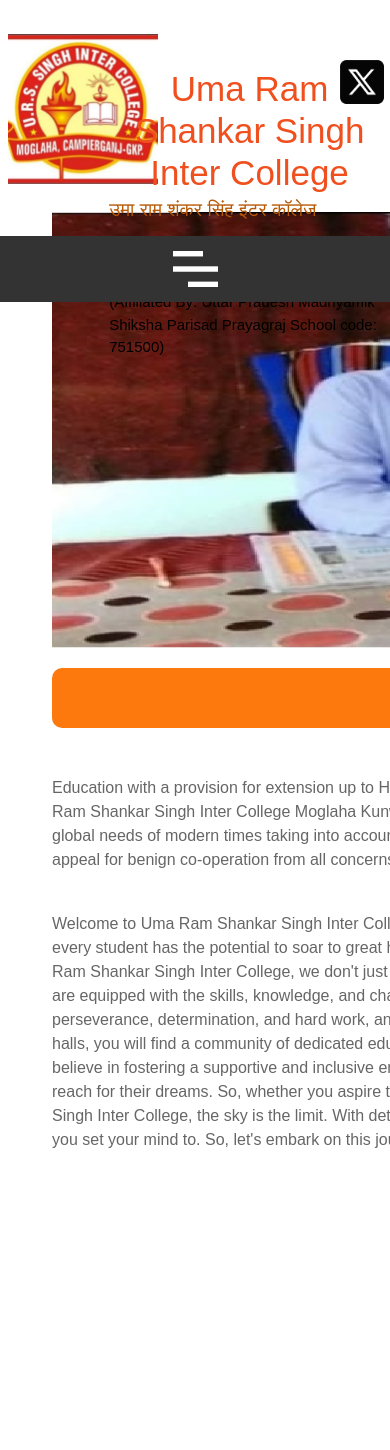
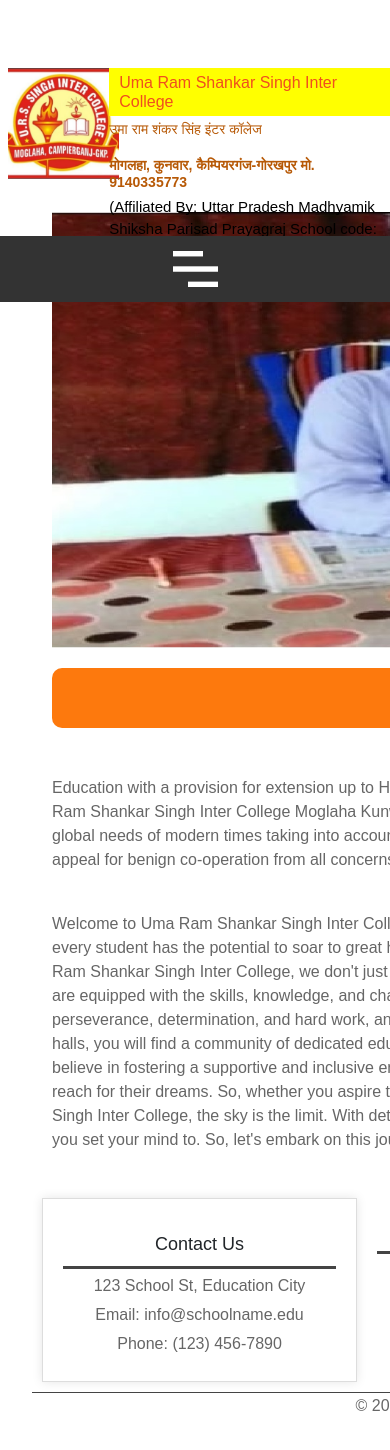
Before and after one commit to Aadarscodes/ursintercollege_555, a React (Vite) app: page /aboutus in a window 390 px wide. Shown: the top 1450 px of the page. Built offline with nearby package versions, Linux system fonts and the light colour scheme.

Commit message:
FOOTER IS REMAINING

```diff
--- a/src/App.css
+++ b/src/App.css
@@ -1,4 +1,15 @@
+.footer-home {
+  background-color: #333;
+  color: #fff;
+  padding: 0% ;
+  position: absolute;
+  width: 100%;
+  left: 0%;
+  top:250%;
+  /* z-index: 5; */
 
+
+}
 html, body {
   overflow-x: hidden;
   margin: 0;
@@ -109,11 +120,13 @@ html, body {
   font-size: 35px;
   color: #f04f1e;
   font-style: bold;
+  text-align: left;
 }
 
 .logohindiname, .logohindaddress {
   color: #f5933d;
-  margin: 0; /* Ensure no extra margins */
+  margin: 1px; /* Ensure no extra margins */
+
 }
 
 .logosubtitle {
@@ -170,6 +183,13 @@ html, body {
   }
 }
 @media (max-width: 714px) {
+  .logonamesection {
+    left: 23%;
+    font-size: 13px;
+    top:8%;
+  }
+}
+@media (max-width: 582px) {
   .logonamesection {
     left: 28%;
     font-size: 13px;
@@ -246,8 +266,13 @@ html, body {
   }
   body.menu-open .footer{
     position: absolute;
-    top: 400%;
+    top: 450%;
   }
+  @media (max-width: 566px) {
+    body.menu-open .footer {
+        top: 500%;
+    }
+}
   .carousel{
     position: relative;
   }
@@ -269,13 +294,13 @@ html, body {
 body.menu-open{
 @media (max-width: 840px) {
     .carousel {
-        margin-top: -500px;
+        margin-top: -350px;
         left: 18%;
             width: 64%;
     }
     div.containerhome.container.my-5 {
       width: 93%;
-      top: 177%;
+      top: 200%;
       right: 16%;
       margin-top: -20%;
       left:8%;
@@ -290,4 +315,61 @@ body.menu-open{
   margin-top: 250px; /* Adjust this value based on the height of your mobile menu */
 }
 
+@media (max-width: 780px) {
+  img.img-responsive.x {
+   display: none;
+  }
+}
+
 /* Other styles */
+@media(max-width:777px){
+  .urslogo{
+    width: 120px;
+    top : 4%
+  }
+}
+@media(max-width:714px){
+  .urslogo{
+    width: 120px;
+    top : 8%
+  }
+}
+@media(max-width:640px){
+  .urslogo{
+    font-size: 22px;
+    width: 111px;
+  }
+}
+@media(max-width:791px){
+  .logoenglishname{
+    font-size: 24px;
+  }
+  .logohindiname{
+    font-size: 20px;
+  }
+  .logohindiname, .logohindaddress{
+    font-size: 18px;
+  }
+}
+@media(max-width:579px){
+  .logoenglishname{
+    font-size: 20px;
+  }
+  .logohindiname{
+    font-size: 18px;
+  }
+  .logohindiname, .logohindaddress{
+    font-size: 16px;
+  }
+}
+@media(max-width:490px){
+  .logoenglishname{
+    font-size: 16px;
+  }
+  .logohindiname{
+    font-size: 14px;
+  }
+  .logohindiname, .logohindaddress{
+    font-size: 14px;
+  }
+}
--- a/src/App.jsx
+++ b/src/App.jsx
@@ -1,5 +1,6 @@
-
 import { useState } from 'react'
+import { useLocation } from 'react-router-dom';
+import '../src/App.css'
 import 'bootstrap/dist/css/bootstrap.min.css';
 import Header from './Components/header';
 import Navbar from './Components/Navbar';
@@ -13,6 +14,14 @@ import HomeCantaint from './Components/home.jsx';
 
 function App() {
   const [count, setCount] = useState(0)
+  const location = useLocation();
+
+  let footerClass = '';
+  if (location.pathname === '/') {
+    footerClass = ' footer-home';
+  } else if (location.pathname === '/contact') {
+    footerClass = ' footer-contact';
+  }
 
   return (
 
@@ -28,7 +37,7 @@ function App() {
 
     <br />
 
-       <div><Footer></Footer></div>
+       <div><Footer className={footerClass}></Footer></div>
 
     </div>
   )
--- a/src/Components/Footer.jsx
+++ b/src/Components/Footer.jsx
@@ -1,5 +1,5 @@
-
 import React from 'react';
+import { useLocation } from 'react-router-dom';
 import './Footer.css';
 import facebook from "../assets/facebook.png";
 import instagram from "../assets/instagram.png";
@@ -7,9 +7,18 @@ import linkedin from "../assets/linkedin.png";
 import twitter from "../assets/twitter.png";
 
 const Footer = () => {
+  const location = useLocation();
+
+  let footerClass = 'footer-common';
+  if (location.pathname === '/') {
+    footerClass += ' footer-home';
+  } else if (location.pathname === '/contact') {
+    footerClass += ' footer-contact';
+  }
+
   return (
 
-      <footer className="footer">
+      <footer className={footerClass}>
         <div className="footer-container">
           <div className="footer-section contact-info">
             <h3>Contact Us</h3>
--- a/src/Components/Navbar.jsx
+++ b/src/Components/Navbar.jsx
@@ -1,4 +1,3 @@
-
 // Adars
 import React, { useEffect, useState } from 'react';
 import { Link } from "react-router-dom";
@@ -38,7 +37,7 @@ const Navbar = () => {
             <li><Link to="/album" className='chutiya'>Album</Link></li>
         {/* <li><a href="#campus">Campus</a></li> */}
         {/* <li><a href="#testimonials">Testimonials</a></li> */}
-        <li><a href="#contact"><button className='btn'>Contact us</button></a></li>
+        <li><Link to="/Contact" ><button className='btn'>Contact us</button></Link></li>
       </ul>
       <img src={menu_icon} className='menu-icon' onClick={toggleMenu} alt='Menu Icon' />
       </nav>
--- a/src/Components/pages/Contact.css
+++ b/src/Components/pages/Contact.css
@@ -75,3 +75,19 @@
 .contact-form button:hover {
     background-color: #555;
 }
+
+.headeraddmission{
+    margin-top: 25%;
+    margin-left: -5%;
+}
+
+.footer-contact{
+    background-color: #333;
+    color: #fff;
+    padding: 0%;
+    position: absolute;
+    width: 100%;
+    left: 0%;
+    top: 200%;
+    /* z-index: 5; */
+}
--- a/src/Components/pages/Contact.jsx
+++ b/src/Components/pages/Contact.jsx
@@ -1,17 +1,44 @@
-
 import React from 'react';
+import { useLocation } from 'react-router-dom';
 import './Contact.css';
+import MainLayout from '../../Layout/MainLayout';
+import addmission2 from '../pic/admission.webp'
 
 const Contact = () => {
+    const location = useLocation();
+
+    let footerClass = 'footer-common';
+    if (location.pathname === '/') {
+      footerClass += ' footer-home';
+    } else if (location.pathname === '/contact') {
+      footerClass += ' footer-contact';
+    }
+
     return (
+        <MainLayout>
+             <div className="headeraddmission">
+                <img src={addmission2} alt="urs inter college" />
+            </div>
         <div className="contact-container">
             <div className="contact-info">
-                <h2>Jawahar Shiksha Niketan Inter College Jungle Babban Bhourabari Gorakhpur</h2>
-                <p>Jungle Babban Bhourabari Gorakhpur</p>
+                <h2>Uma Ram Shankar Singh Inter College </h2>
+                <p>Mogalahan Kunwar Campierganj Gorakhpur</p>
                 <h3>Support</h3>
-                <p>Call : 9690491000</p>
+                <p>Call : +91 91403 35773</p>
                 <h3>Our Email</h3>
-                <p>ms.sandeepkumar84@gmail.com</p>
+                <p>ravindrasingh945308@gmail.com</p>
+                <div style={{ width: '100%', height: '450px', border: '0' }}>
+      <iframe
+        src="https://www.google.com/maps/embed?pb=!1m18!1m12!1m3!1d1780.485343869785!2d83.39752795!3d26.80906195!2m3!1f0!2f0!3f0!3m2!1i1024!2i768!4f13.1!3m3!1m2!1s0x3991456adf31df79%3A0x55ef554ab56bc307!2sMugalaha%2C%20Mughala%2C%20Gorakhpur%2C%20Uttar%20Pradesh%20273013!5e0!3m2!1sen!2sin!4v1718693809738!5m2!1sen!2sin"
+        width="525"
+        height="450"
+        style={{ border: '2px solid black' }}
+        allowFullScreen=""
+        loading="lazy"
+        referrerPolicy="no-referrer-when-downgrade"
+        title="Google Map"
+      ></iframe>
+    </div>
             </div>
             <div className="contact-form">
                 <h2>CONTACT US</h2>
@@ -19,8 +46,8 @@ const Contact = () => {
                     <label>Purpose:</label>
                     <select>
                         <option>Admissions</option>
-                        <option>General Inquiry</option>
-                        <option>Support</option>
+                        <option>Jobs</option>
+                        <option>Other</option>
                     </select>
                     <label>Name:</label>
                     <input type="text" placeholder="Your name" />
@@ -34,6 +61,7 @@ const Contact = () => {
                 </form>
             </div>
         </div>
+        </MainLayout>
     );
 };
 
--- a/src/Components/pages/ManagerComponent.jsx
+++ b/src/Components/pages/ManagerComponent.jsx
@@ -1,14 +1,17 @@
-
 // ManagerComponent.jsx
 import React from 'react';
 import './ManagerComponent.css';
-import managerImage from './path/to/your/image.jpg'; // Ensure to replace with the actual path
+// import managerImage from './path/to/your/image.jpg'; // Ensure to replace with the actual path
+import MainLayout from '../../Layout/MainLayout';
+// import Managermaimpics from "../pic/Mangermain.jpg";
+import campas from '../pic/campas.jpg';
 
 const ManagerComponent = () => {
   return (
+    <MainLayout>
     <div className="manager-container">
       <div className="manager-header">
-        <img src={managerImage} alt="Manager" className="manager-image" />
+        <img src={campas} alt="Manager" className="campaspic" />
       </div>
       <div className="managing-committee">
         <h2 className="committee-title">
@@ -16,11 +19,12 @@ const ManagerComponent = () => {
           MANAGING COMMITTEE
         </h2>
         <div className="manager-details">
-          <img src="path/to/logo.png" alt="School Logo" className="school-logo" />
+          <img src = {Managermaimpics} alt="urs inter college" className="mangermaim" />
           <div className="manager-info">
-            <h3>MANAGER SIR</h3>
-            <p className="manager-name">Mr. RAVI PRAKASH SHRIVASTAV</p>
-            <p className="manager-title">( School Representative )</p>
+            <h3>MANAGER</h3>
+            <div className='cain'/>
+            <p className="manager-name">Mrs. PUSHPA SINGH</p>
+            <p className="manager-title">( Uma Ram Shankar Singh Inter College)</p>
             <p className="manager-description">
               At our school, we are driven by a visionary ethos that extends beyond traditional education paradigms.
               We believe in embracing innovation as the catalyst for transformation, empowering our students to become
@@ -38,10 +42,12 @@ const ManagerComponent = () => {
               we are building resilient communities where every individual has the opportunity to thrive and make a positive
               impact on the world.
             </p>
+
           </div>
         </div>
       </div>
     </div>
+    </MainLayout>
   );
 }
 
--- a/src/Components/pages/MessagesComponent.jsx
+++ b/src/Components/pages/MessagesComponent.jsx
@@ -1,15 +1,17 @@
-
 // MessagesComponent.jsx
 import React from 'react';
 import './MessagesComponent.css';
-import headerImage from './path/to/your/header-image.png'; // Ensure to replace with the actual path
-import logoImage from './path/to/your/logo.png'; // Ensure to replace with the actual path
+// import headerImage from './path/to/your/header-image.png'; // Ensure to replace with the actual path
+// import logoImage from './path/to/your/logo.png'; // Ensure to replace with the actual path
+import MainLayout from '../../Layout/MainLayout';
+// import addmissionpic from '.././pic/addmission.jpg'
 
 const MessagesComponent = () => {
   return (
+    <MainLayout>
     <div className="messages-container">
       <div className="header">
-        <img src={headerImage} alt="Message Header" className="header-image" />
+        <img src={addmissionpic} alt="Message Header" className="header-image" />
       </div>
       <div className="message-section">
         <div className="message-title president-title">
@@ -17,10 +19,10 @@ const MessagesComponent = () => {
           FROM PRESIDENT'S DESK
         </div>
         <div className="message-content">
-          <img src={logoImage} alt="School Logo" className="school-logo" />
+          {/* <img src={logoImage} alt="School Logo" className="school-logo" /> */}
           <div className="message-text">
             <p>
-              To set the child in the right direction in order to build a strong and firm foundation, Jawahar Shiksha Niketan Inter College Jungle Babban Bhourabari Gorakhpur, an Hindi medium institution, is here to offer inevitable opportunities and resources. It works best with strong interests and direction.
+              To set the child in the right direction in order to build a strong and firm foundation, Uma Ram Shankar Singh Inter College Moglahan Kunwar Campierganj Gorakhpur, an Hindi medium institution, is here to offer inevitable opportunities and resources. It works best with strong interests and direction.
             </p>
             <p>
               The pleasant environment, trained and experienced teachers, individual care, modern tools, teaching aids and equipment for the learners. Well-equipped library, regular meetings with parents are the special features of the institution for parting useful and quality education in the area.
@@ -34,16 +36,16 @@ const MessagesComponent = () => {
           FROM HEAD MISTRESS'S DESK
         </div>
         <div className="message-content">
-          <img src={logoImage} alt="School Logo" className="school-logo" />
+          {/* <img src={logoImage} alt="School Logo" className="school-logo" /> */}
           <div className="message-text">
             <p>
               At the very onset, I am prompted to use a John Dewey's quote, "Education is not preparation for life... Education is life itself."
             </p>
             <p>
-              It is a matter of pride and immense pleasure that destiny has given me the opportunity to join Jawahar Shiksha Niketan Inter College Jungle Babban Bhourabari family as its head. I take this opportunity to welcome all teachers, students, parents, staffs, guardians for choosing this school and being a part of it.
+              It is a matter of pride and immense pleasure that destiny has given me the opportunity to join URS Inter college family as its head. I take this opportunity to welcome all teachers, students, parents, staffs, guardians for choosing this school and being a part of it.
             </p>
             <p>
-              Through the Jawahar Shiksha Niketan Inter College Jungle Babban Bhourabari Gorakhpur curriculum, our academic standards improve every year. Being a pure English Medium School in this kind of homely environment, the school is designed to be both accessible and challenging for all students, irrespective of their ability. Modern technologies like Smart Boards, Projectors, Science Laboratory, Computer Lab are part of the curriculum.
+              Through the Uma Ram Shankar Singh Inter College Moglahan Kunwar Campierganj Gorakhpur curriculum, our academic standards improve every year. Being a pure English Medium School in this kind of homely environment, the school is designed to be both accessible and challenging for all students, irrespective of their ability. Modern technologies like Smart Boards, Projectors, Science Laboratory, Computer Lab are part of the curriculum.
             </p>
             <p>
               Give a man a fish and you feed him for a day. Teach a man to fish and you feed him for a lifetime. Hence learning skill along with knowledge will enable our students not only to be seekers, but also job creators and emerge as global leaders in every field.
@@ -52,13 +54,14 @@ const MessagesComponent = () => {
               I look forward to welcoming you to ensure the best standard of education and personal development for your child.
             </p>
             <p>
-              Mr. Sandeep Kumar<br />
+              Mr. Ravindra Pratap Singh <br />
               Principal
             </p>
           </div>
         </div>
       </div>
     </div>
+    </MainLayout>
   );
 }
 
```
Also changed, not shown: src/main.jsx (+29 -1 lines), src/Components/pic/admission.webp (added).
